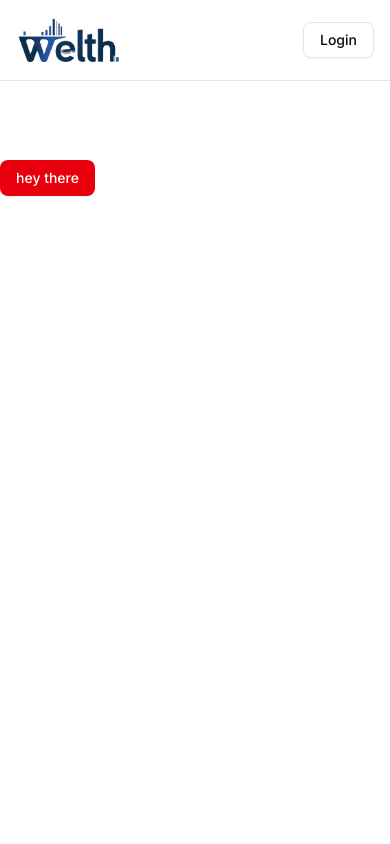
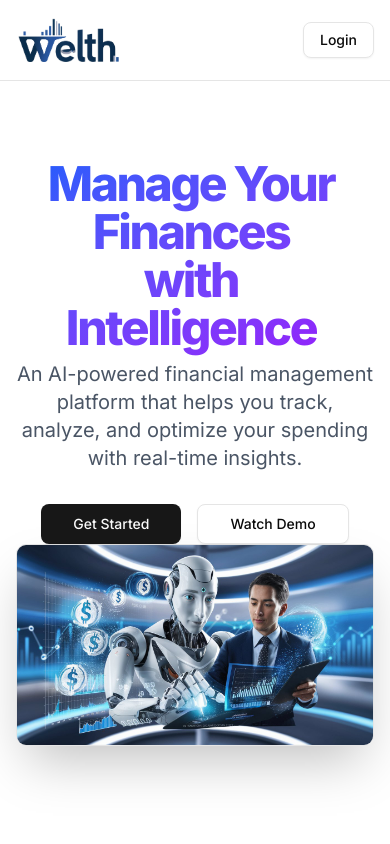
Before and after one commit to DashwantGanesh/welth, a Next.js app: page / in a window 390 px wide. Shown: the top 844 px of the page. Built offline with nearby package versions, Linux system fonts and the light colour scheme; no server answers.

Commit message:
handling heroSection

```diff
--- a/app/globals.css
+++ b/app/globals.css
@@ -120,3 +120,9 @@
     @apply bg-background text-foreground;
   }
 }
+
+@layer utilities {
+  .gradient-title {
+    @apply bg-gradient-to-br from-blue-600 to-purple-600 font-extrabold tracking-tighter pr-2 pb-2 text-transparent bg-clip-text;
+  }
+}
--- a/app/page.js
+++ b/app/page.js
@@ -1,7 +1,9 @@
-import { Button } from "@/components/ui/button";
-import { Divide } from "lucide-react";
-import Image from "next/image";
+import HeroSection from "@/components/hero";
+
 
 export default function Home() {
-  return <div className="mt-40"><Button variant="destructive">hey there</Button></div>
+  return <div className="mt-40">
+    <HeroSection />
+
+  </div>
 }
--- a/components/Header.jsx
+++ b/components/Header.jsx
@@ -50,7 +50,7 @@ const Header = () => {
       <SignedIn>
         <UserButton appearance={{
           elements:{
-            userButtonAvatarBox:"w-16 h-40",
+            userButtonAvatarBox:"w-16 h-16",
           },
         }} />
       </SignedIn>
--- /dev/null
+++ b/components/hero.jsx
@@ -0,0 +1,61 @@
+"use client";
+
+import Link from "next/link";
+import { Button } from "./ui/button";
+import Image from "next/image";
+import { useEffect, useRef } from "react";
+
+const HeroSection = () => {
+
+    const imageRef=useRef();
+
+    useEffect(()=>{
+        const imageElement=imageRef.current;
+
+        const handleScroll =() =>{
+            const scrollPosition=window.scrollY;
+            const scrollThreshold=100;
+
+            if(scrollPosition>scrollThreshold){
+                imageElement.classList.add("scrolled");
+            }else{
+                imageElement.classList.remove("scrolled");
+
+            }
+        }
+
+        window.addEventListener("scroll",handleScroll);
+
+        return ()=>window.removeEventListener("scroll",handleScroll);
+    },[])
+
+  return (
+    <div className="pb-20 px-4">
+      <div className="container mx-auto text-center">
+        <h1 className="text-5xl md:text-8xl lg:text-[105px] pb-6 gradient-title">
+          Manage Your Finances <br />
+          with Intelligence
+        </h1>
+
+        <p className="text-xl text-gray-600 mb-8 max-w-2xl mx-auto">
+          An AI-powered financial management platform that helps you track,
+          analyze, and optimize your spending with real-time insights.
+        </p>
+
+        <div className="flex justify-center space-x-4">
+          <Link href="/dashboard">
+          <Button size="lg" className="px-8">Get Started</Button>
+          </Link>
+          <Link href="https://youtu.be/2xr2HuwHlg8?si=FdqvxH-MVa4yFD4J">
+          <Button size="lg" variant="outline" className="px-8">Watch Demo</Button>
+          </Link>
+        </div>
+        <div className="hero-image-wrapper">
+            <div ref={imageRef} className="hero-image"><Image src="/banner.jpeg" width={1280} height={720} alt="dashboard preview" className="rounded-lg shadow-2xl border mx-auto" priority/></div>
+        </div>
+      </div>
+    </div>
+  );
+};
+
+export default HeroSection;
```
